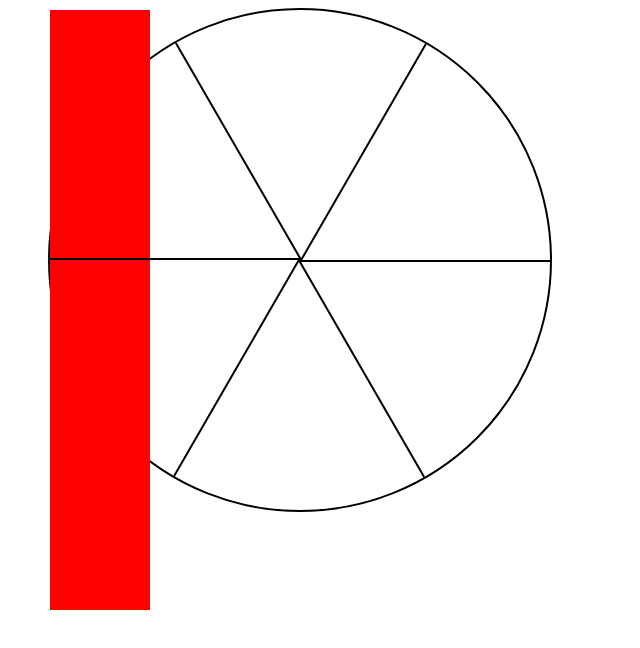
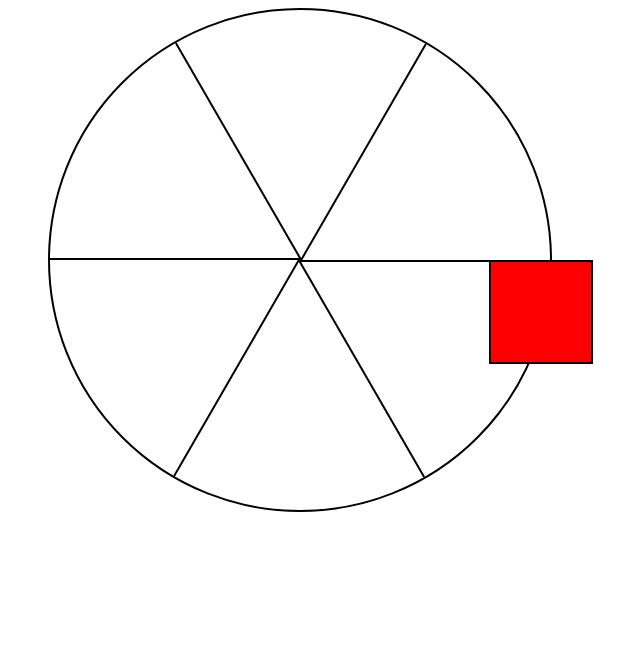
Before and after one commit to KajalPourjalil/fCC-ferris-wheel, a plain HTML site: page index.html in a window 1280 px wide. Shown: the whole page, without its empty margins (10-650 px from the left). Drawn offline with Linux system fonts and the light colour scheme.

Commit message:
Update style.css

```diff
--- a/style.css
+++ b/style.css
@@ -43,4 +43,39 @@
     background-color: red;
     width: 20%;
     height: 20%;
+    position: absolute;
+    border: 2px solid;
+    transform-origin: 50% 0%;
 }
+
+.cabin:nth-of-type(1) {
+    right: -8.5%;
+    top: 50%;
+}
+
+
+.cabin:nth-of-type(2) {
+    right: -8.5%;
+    top: 50%;
+}
+
+.cabin:nth-of-type(3) {
+    right: -8.5%;
+    top: 50%;
+}
+
+.cabin:nth-of-type(4) {
+    right: -8.5%;
+    top: 50%;
+}
+
+
+.cabin:nth-of-type(5) {
+    right: -8.5%;
+    top: 50%;
+}
+
+.cabin:nth-of-type(6) {
+    right: -8.5%;
+    top: 50%;
+}
```
